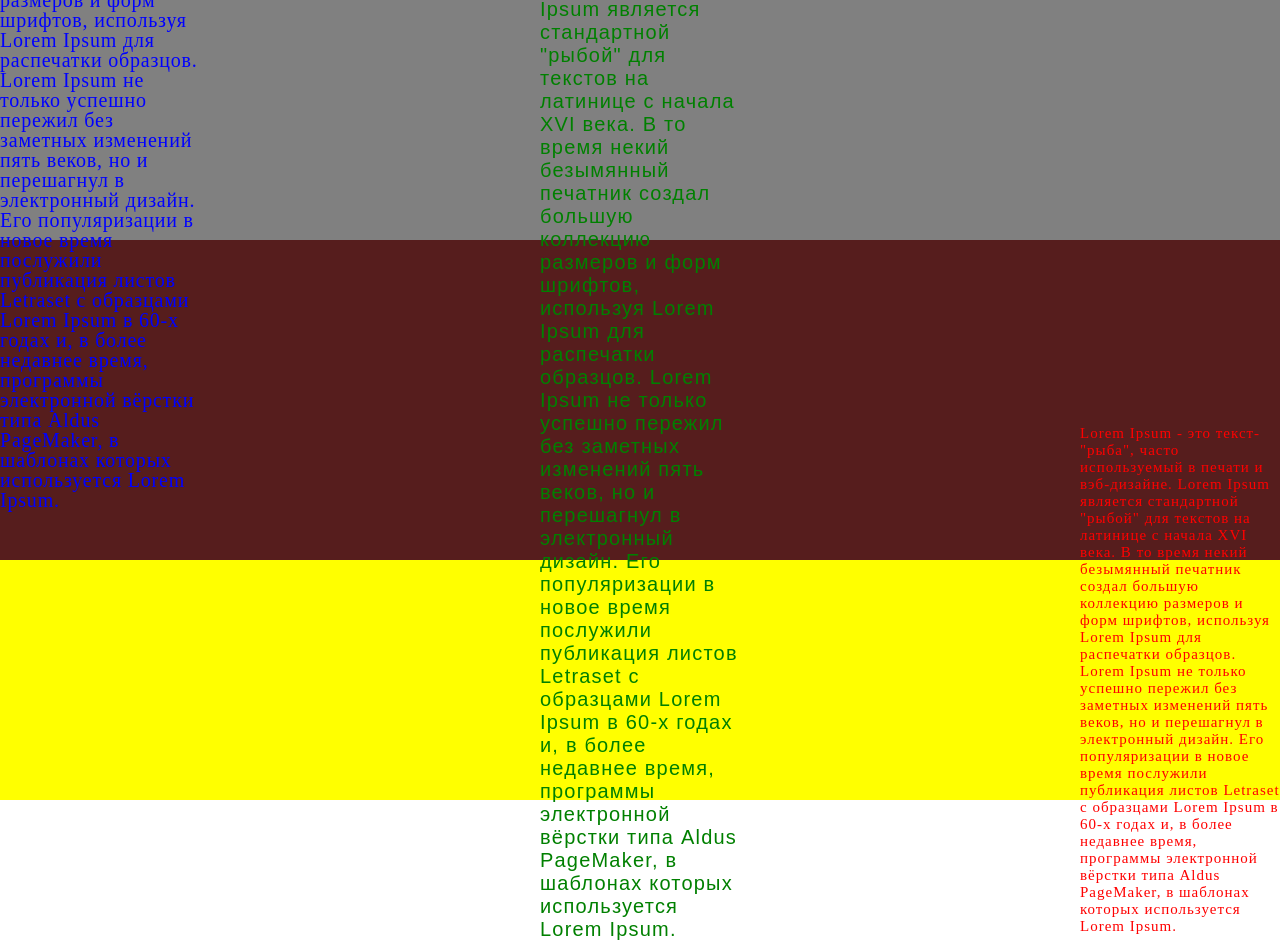
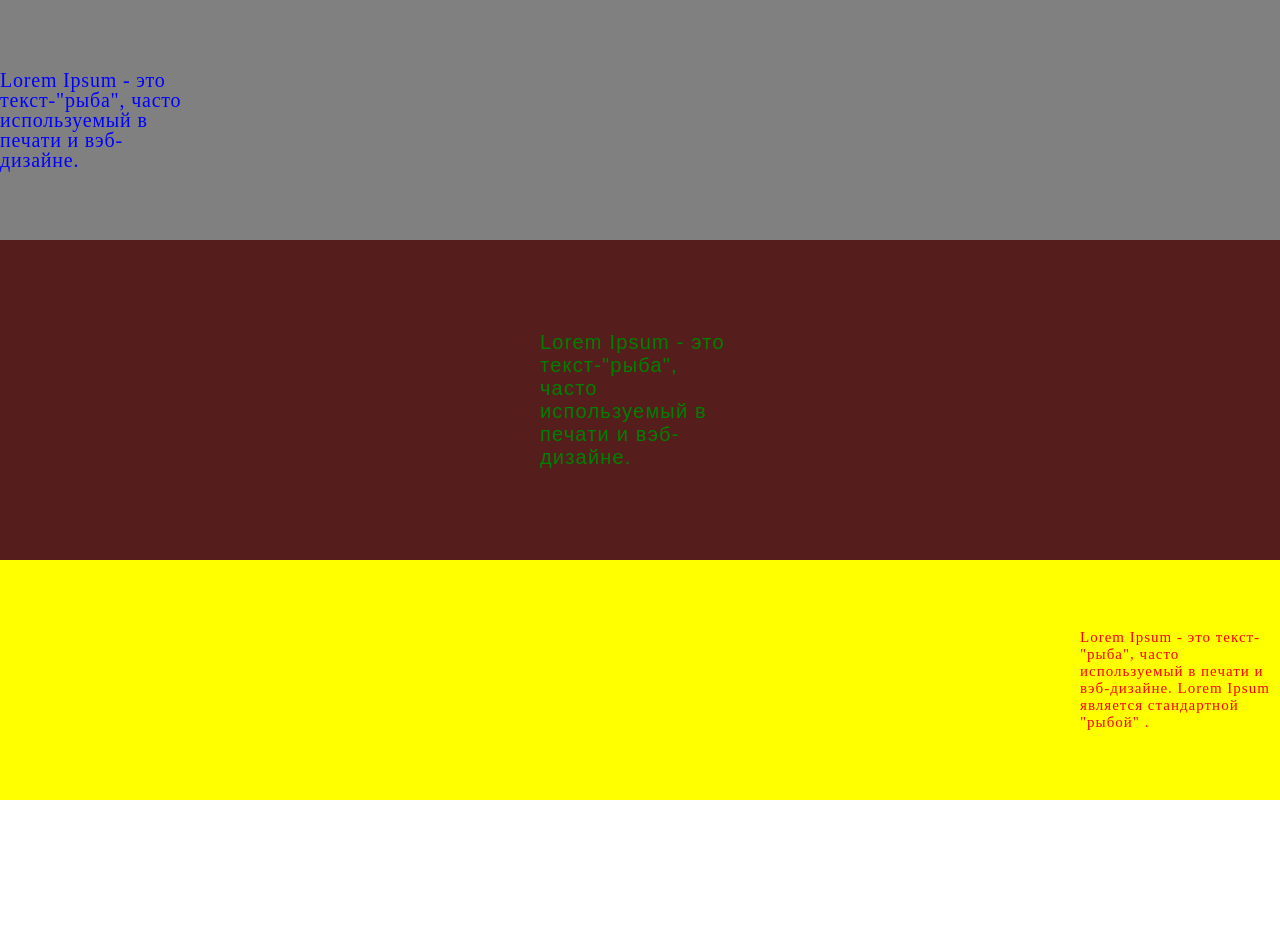
Before and after one commit to Pro-100Evhen/laba2Nz, a plain HTML site: page index.html in a window 1280 px wide. After the commit the page ends 800 px from the top, so only its background shows below. Drawn offline with Linux system fonts and the light colour scheme.

Commit message:
fix text

```diff
--- a/index.html
+++ b/index.html
@@ -10,17 +10,17 @@
     <div class="form">
       <header class="header">
         <p class="text1">
-          Lorem Ipsum - это текст-"рыба", часто используемый в печати и вэб-дизайне. Lorem Ipsum является стандартной "рыбой" для текстов на латинице с начала XVI века. В то время некий безымянный печатник создал большую коллекцию размеров и форм шрифтов, используя Lorem Ipsum для распечатки образцов. Lorem Ipsum не только успешно пережил без заметных изменений пять веков, но и перешагнул в электронный дизайн. Его популяризации в новое время послужили публикация листов Letraset с образцами Lorem Ipsum в 60-х годах и, в более недавнее время, программы электронной вёрстки типа Aldus PageMaker, в шаблонах которых используется Lorem Ipsum.
+          Lorem Ipsum - это текст-"рыба", часто используемый в печати и вэб-дизайне.
         </p>
       </header>
       <main class="main">
         <p class="text2">
-          Lorem Ipsum - это текст-"рыба", часто используемый в печати и вэб-дизайне. Lorem Ipsum является стандартной "рыбой" для текстов на латинице с начала XVI века. В то время некий безымянный печатник создал большую коллекцию размеров и форм шрифтов, используя Lorem Ipsum для распечатки образцов. Lorem Ipsum не только успешно пережил без заметных изменений пять веков, но и перешагнул в электронный дизайн. Его популяризации в новое время послужили публикация листов Letraset с образцами Lorem Ipsum в 60-х годах и, в более недавнее время, программы электронной вёрстки типа Aldus PageMaker, в шаблонах которых используется Lorem Ipsum.
+          Lorem Ipsum - это текст-"рыба", часто используемый в печати и вэб-дизайне.
         </p>
       </main>
       <footer class="footer">
         <p class="text3">
-          Lorem Ipsum - это текст-"рыба", часто используемый в печати и вэб-дизайне. Lorem Ipsum является стандартной "рыбой" для текстов на латинице с начала XVI века. В то время некий безымянный печатник создал большую коллекцию размеров и форм шрифтов, используя Lorem Ipsum для распечатки образцов. Lorem Ipsum не только успешно пережил без заметных изменений пять веков, но и перешагнул в электронный дизайн. Его популяризации в новое время послужили публикация листов Letraset с образцами Lorem Ipsum в 60-х годах и, в более недавнее время, программы электронной вёрстки типа Aldus PageMaker, в шаблонах которых используется Lorem Ipsum.
+          Lorem Ipsum - это текст-"рыба", часто используемый в печати и вэб-дизайне. Lorem Ipsum является стандартной "рыбой" .
         </p>
       </footer>
     </div>
```
